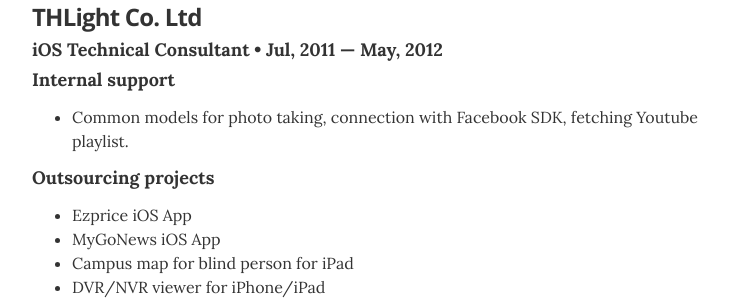
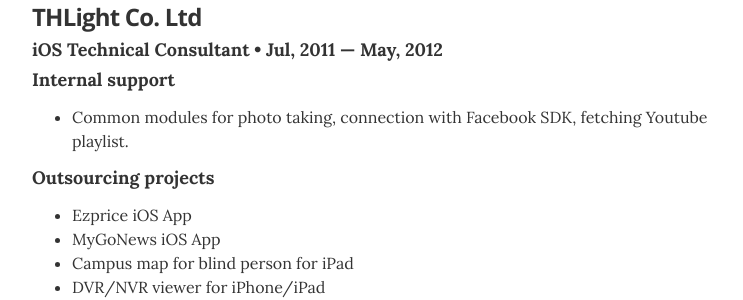
Before and after one commit to kentwelcome/resume, a Jekyll site: the page built from index.html, in a window 1280 px wide and 900 px high, scrolled down 1617 px. Shown: the part 153-453 px from the top of the window, without its empty margins (268-1011 px from the left). Built offline with Jekyll 4.4.1, drawn with Linux system fonts in a browser that asks for light colours.

Commit message:
[Update] fix typo

```diff
--- a/_data/experience.yml
+++ b/_data/experience.yml
@@ -59,7 +59,7 @@
   tasks:
     - title: Internal support
     - summarys:
-      - summary: Common models for photo taking, connection with Facebook SDK, fetching Youtube playlist.
+      - summary: Common modules for photo taking, connection with Facebook SDK, fetching Youtube playlist.
     - title: Outsourcing projects
     - summarys:
       - summary: Ezprice iOS App
```
